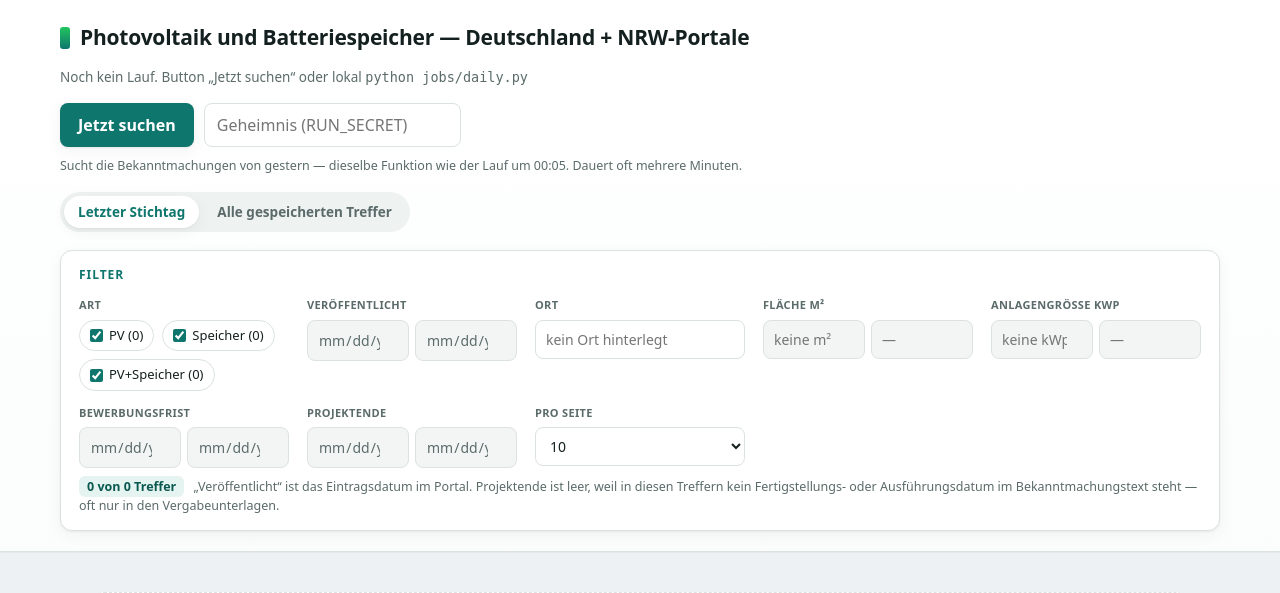
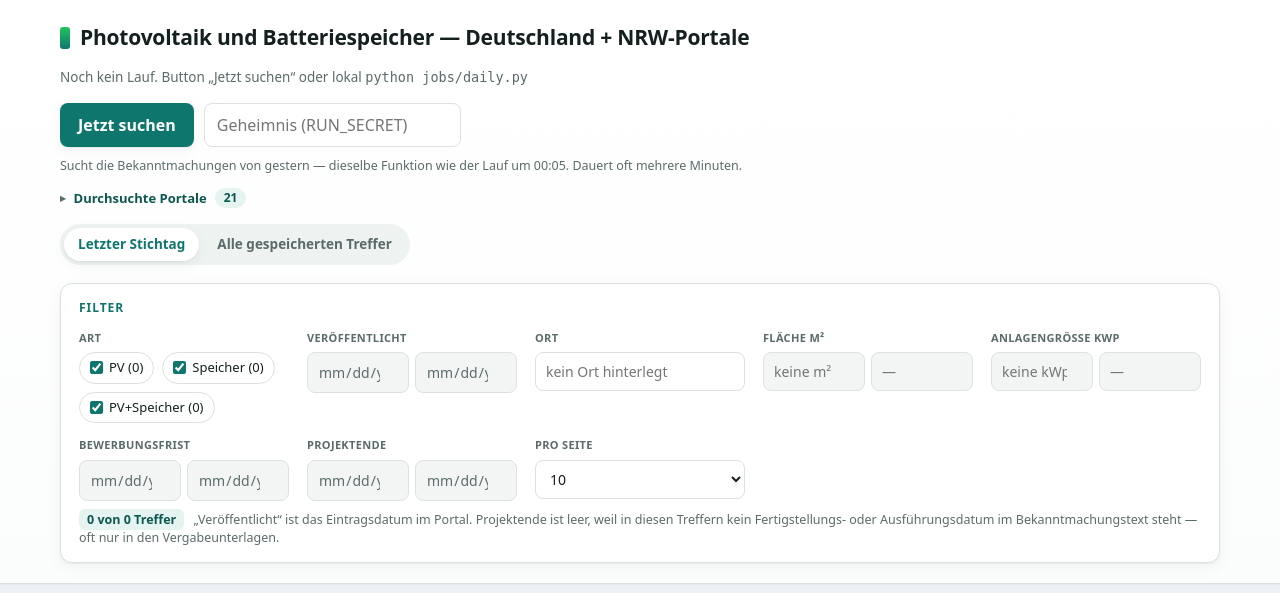
Before and after one commit to raedmokdad/PVProjects, a Flask app: page / in a window 1280 px wide. Shown: the top 593 px of the page. Run offline with Flask 3, Linux system fonts and the light colour scheme; data that the repository does not hold is empty.

Commit message:
Show the list of searched portals as a collapsible section.
Co-authored-by: Cursor <cursoragent@cursor.com>

```diff
--- a/app.py
+++ b/app.py
@@ -16,6 +16,7 @@ from filter.pv_storage import classify
 from jobs import scheduler
 from jobs.daily import run as run_daily, yesterday
 from jobs.scrape_state import is_running, read_status, secret_configured, secret_ok
+from portals import portal_labels
 from portals.click import notice_click_url
 from store.db import Store
 
@@ -110,6 +111,7 @@ def page_context(rows: list[dict], last, run_date=None, show_all: bool = False)
         "n_both": cats["PV+Speicher"],
         "run_secret_required": secret_configured(),
         "scrape": read_status(),
+        "portals": portal_labels(),
     }
 
 
--- a/portals/__init__.py
+++ b/portals/__init__.py
@@ -46,6 +46,35 @@ PORTALS = {
 
 DEFAULT_PORTALS = list(PORTALS)
 
+PORTAL_LABELS = {
+    "oeffentlichevergabe": "Bund — Bekanntmachungsservice",
+    "dtvp": "DTVP — Kommunen und Stadtwerke",
+    "evergabe_nrw": "NRW — Landesmarktplatz",
+    "vergabe_ruhr": "NRW — Ruhr-Kommunen",
+    "vmp_rheinland": "NRW — Rheinland-Kommunen",
+    "vergabe_westfalen": "NRW — Westfalen-Kommunen",
+    "evergabe_blb": "NRW — BLB",
+    "vergabe_rlp": "Rheinland-Pfalz",
+    "vergabe_brandenburg": "Brandenburg",
+    "evergabe_mv": "Mecklenburg-Vorpommern",
+    "vergabe_niedersachsen": "Niedersachsen",
+    "berlin": "Berlin",
+    "hessen": "Hessen",
+    "landbw": "Baden-Württemberg",
+    "sachsen": "Sachsen",
+    "bremen": "Bremen",
+    "evergabe_online": "Bund — e-Vergabe",
+    "aumass": "Bayern — Kommunen",
+    "sachsen_anhalt": "Sachsen-Anhalt",
+    "thueringen": "Thüringen",
+    "saarland": "Saarland",
+}
+
+
+def portal_labels(keys=None) -> list[str]:
+    keys = keys if keys is not None else DEFAULT_PORTALS
+    return [PORTAL_LABELS.get(key, key) for key in keys]
+
 ALIASES = {
     "nrw": "evergabe_nrw",
     "ov": "oeffentlichevergabe",
--- a/ui/templates/index.html
+++ b/ui/templates/index.html
@@ -316,6 +316,47 @@
     .run-msg { font-size: 13.5px; color: var(--muted); }
     .run-msg.is-error { color: #b91c1c; font-weight: 600; }
     .run-hint { font-size: 12.5px; color: var(--muted); margin: 10px 0 0; }
+    .portals { margin-top: 12px; font-size: 13px; }
+    .portals > summary {
+      cursor: pointer;
+      color: var(--accent-dark);
+      font-weight: 600;
+      list-style: none;
+      display: inline-flex;
+      align-items: center;
+      gap: 8px;
+      width: fit-content;
+    }
+    .portals > summary::-webkit-details-marker { display: none; }
+    .portals > summary::before {
+      content: "▸";
+      font-size: 11px;
+      color: var(--muted);
+      transition: transform .15s;
+    }
+    .portals[open] > summary::before { transform: rotate(90deg); }
+    .portals-count {
+      background: var(--accent-soft);
+      color: var(--accent-dark);
+      font-weight: 700;
+      border-radius: 999px;
+      padding: 1px 9px;
+      font-size: 12px;
+    }
+    .portal-chips {
+      display: flex;
+      flex-wrap: wrap;
+      gap: 6px;
+      margin-top: 10px;
+    }
+    .portal-chip {
+      background: #f1f4f3;
+      color: var(--muted);
+      border: 1px solid var(--line);
+      border-radius: 999px;
+      padding: 3px 10px;
+      font-size: 12px;
+    }
     @media (max-width: 640px) {
       header { padding: 18px 18px 16px; }
       main { padding: 18px 18px 56px; }
@@ -348,6 +389,12 @@
       <span class="run-msg" id="run-msg"></span>
     </div>
     <p class="run-hint">Sucht die Bekanntmachungen von gestern — dieselbe Funktion wie der Lauf um 00:05. Dauert oft mehrere Minuten.</p>
+    <details class="portals">
+      <summary>Durchsuchte Portale <span class="portals-count">{{ portals|length }}</span></summary>
+      <div class="portal-chips">
+        {% for p in portals %}<span class="portal-chip">{{ p }}</span>{% endfor %}
+      </div>
+    </details>
     <nav>
       <a href="/" class="{{ 'current' if not show_all else '' }}">Letzter Stichtag</a>
       <a href="/alle" class="{{ 'current' if show_all else '' }}">Alle gespeicherten Treffer</a>
```
